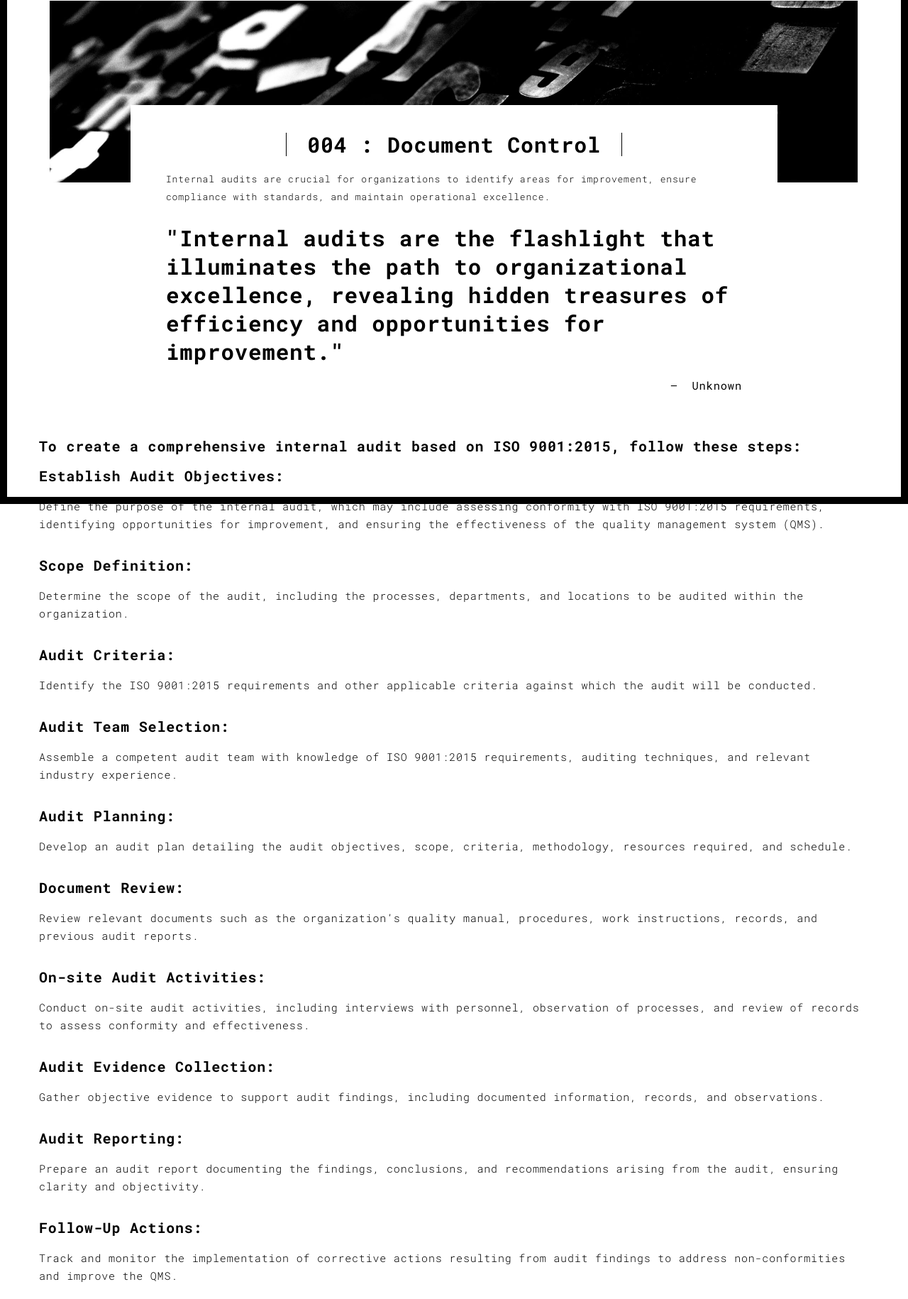
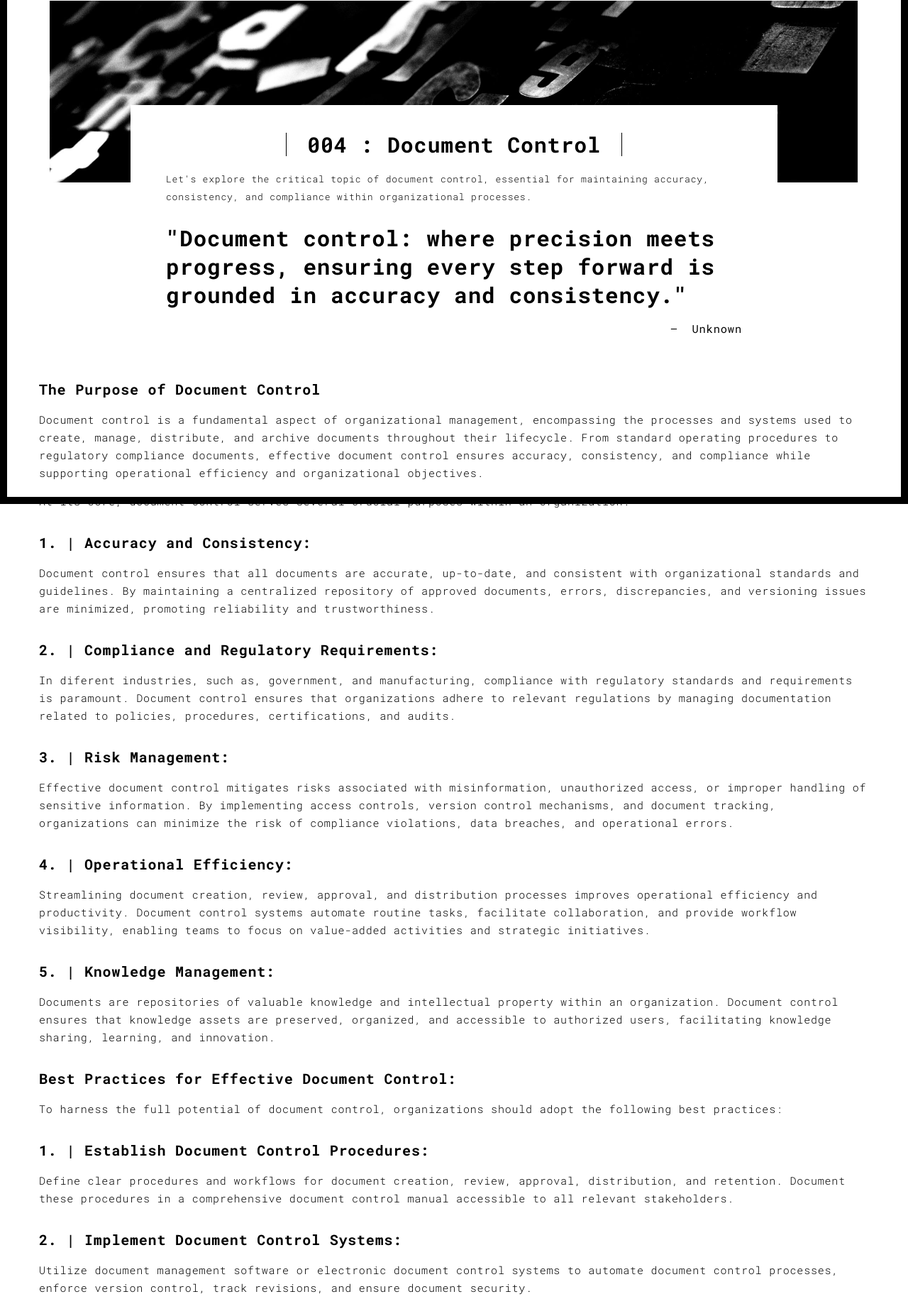
Before and after one commit to Gymmybear33/portfolio, a Flask app: page /dc.html in a window 1280 px wide. Shown: the part 90-1920 px from the top of the page at 71% size. Run offline with Flask 3, Linux system fonts and the light colour scheme; some libraries are stand-ins or nearby versions.

Commit message:
completed dc site and started fmea

```diff
--- a/templates/ca.html
+++ b/templates/ca.html
@@ -105,7 +105,9 @@
         </div>
       </div>
 
-
+      <blockquote>
+        <small class="pull-right">Jayson Reyes</small>
+      </blockquote>
 
       <!-- <div class="col-md-8 col-md-offset-2 section-container-spacer">
         <div class="row">
--- a/templates/dc.html
+++ b/templates/dc.html
@@ -69,70 +69,78 @@
           <div class="text-center">
             <h1 class="h2">004 : Document Control</h1>
           </div>
-          <p class="p-size-title">Internal audits are crucial for organizations to identify areas for improvement, ensure compliance with standards, and maintain operational excellence.</p>
+          <p class="p-size-title">Let's explore the critical topic of document control, essential for maintaining accuracy, consistency, and compliance within organizational processes.</p>
 
           <blockquote>
-            <p>"Internal audits are the flashlight that illuminates the path to organizational excellence, revealing hidden treasures of efficiency and opportunities for improvement."</p>
+            <p>"Document control: where precision meets progress, ensuring every step forward is grounded in accuracy and consistency."</p>
             <small class="pull-right">Unknown</small>
           </blockquote>
         </div>
       </div>
       <div class="col-md-12 col-md-offset-0 section-container-spacer">
         <div class="row">
-          <h3>To create a comprehensive internal audit based on ISO 9001:2015, follow these steps:</h3>
-          <h3>Establish Audit Objectives:</h3>
-          <p class="p-size-info">Define the purpose of the internal audit, which may include assessing conformity with ISO 9001:2015 requirements, identifying opportunities for improvement, and ensuring the effectiveness of the quality management system (QMS).</p>
+          <h3>The Purpose of Document Control</h3>
+          <p class="p-size-info">Document control is a fundamental aspect of organizational management, encompassing the processes and systems used to create, manage, distribute, and archive documents throughout their lifecycle. From standard operating procedures to regulatory compliance documents, effective document control ensures accuracy, consistency, and compliance while supporting operational efficiency and organizational objectives.</p>
+          <p class="p-size-info">At its core, document control serves several crucial purposes within an organization:</p>
         </div>
         <div class="row">
-          <h3>Scope Definition:</h3>
-          <p class="p-size-info">Determine the scope of the audit, including the processes, departments, and locations to be audited within the organization.</p>
+          <h3>1. | Accuracy and Consistency:</h3>
+          <p class="p-size-info">Document control ensures that all documents are accurate, up-to-date, and consistent with organizational standards and guidelines. By maintaining a centralized repository of approved documents, errors, discrepancies, and versioning issues are minimized, promoting reliability and trustworthiness.</p>
         </div>
         <div class="row">
-          <h3>Audit Criteria:</h3>
-          <p class="p-size-info">Identify the ISO 9001:2015 requirements and other applicable criteria against which the audit will be conducted.</p>
+          <h3>2. | Compliance and Regulatory Requirements:</h3>
+          <p class="p-size-info">In diferent industries, such as, government, and manufacturing, compliance with regulatory standards and requirements is paramount. Document control ensures that organizations adhere to relevant regulations by managing documentation related to policies, procedures, certifications, and audits.</p>
         </div>
         <div class="row">
-          <h3>Audit Team Selection:</h3>
-          <p class="p-size-info">Assemble a competent audit team with knowledge of ISO 9001:2015 requirements, auditing techniques, and relevant industry experience.</p>
+          <h3>3. | Risk Management:</h3>
+          <p class="p-size-info">Effective document control mitigates risks associated with misinformation, unauthorized access, or improper handling of sensitive information. By implementing access controls, version control mechanisms, and document tracking, organizations can minimize the risk of compliance violations, data breaches, and operational errors.</p>
         </div>
         <div class="row">
-          <h3>Audit Planning:</h3>
-          <p class="p-size-info">Develop an audit plan detailing the audit objectives, scope, criteria, methodology, resources required, and schedule.</p>
+          <h3>4. | Operational Efficiency:</h3>
+          <p class="p-size-info">Streamlining document creation, review, approval, and distribution processes improves operational efficiency and productivity. Document control systems automate routine tasks, facilitate collaboration, and provide workflow visibility, enabling teams to focus on value-added activities and strategic initiatives.</p>
         </div>
         <div class="row">
-          <h3>Document Review:</h3>
-          <p class="p-size-info">Review relevant documents such as the organization’s quality manual, procedures, work instructions, records, and previous audit reports.</p>
+          <h3>5. | Knowledge Management:</h3>
+          <p class="p-size-info">Documents are repositories of valuable knowledge and intellectual property within an organization. Document control ensures that knowledge assets are preserved, organized, and accessible to authorized users, facilitating knowledge sharing, learning, and innovation.</p>
         </div>
         <div class="row">
-          <h3>On-site Audit Activities:</h3>
-          <p class="p-size-info">Conduct on-site audit activities, including interviews with personnel, observation of processes, and review of records to assess conformity and effectiveness.</p>
+          <h3>Best Practices for Effective Document Control:</h3>
+          <p class="p-size-info">To harness the full potential of document control, organizations should adopt the following best practices:</p>
         </div>
         <div class="row">
-          <h3>Audit Evidence Collection:</h3>
-          <p class="p-size-info">Gather objective evidence to support audit findings, including documented information, records, and observations.</p>
+          <h3>1. | Establish Document Control Procedures:</h3>
+          <p class="p-size-info">Define clear procedures and workflows for document creation, review, approval, distribution, and retention. Document these procedures in a comprehensive document control manual accessible to all relevant stakeholders.</p>
         </div>
         <div class="row">
-          <h3>Audit Reporting:</h3>
-          <p class="p-size-info">Prepare an audit report documenting the findings, conclusions, and recommendations arising from the audit, ensuring clarity and objectivity.</p>
+          <h3>2. | Implement Document Control Systems:</h3>
+          <p class="p-size-info">Utilize document management software or electronic document control systems to automate document control processes, enforce version control, track revisions, and ensure document security.</p>
         </div>
         <div class="row">
-          <h3>Follow-Up Actions:</h3>
-          <p class="p-size-info">Track and monitor the implementation of corrective actions resulting from audit findings to address non-conformities and improve the QMS.</p>
+          <h3>3. | Standardize Document Formats and Naming Conventions:</h3>
+          <p class="p-size-info">Adopt standardized document formats, templates, and naming conventions to promote consistency and facilitate document retrieval. Consistent naming conventions make it easier to locate and reference documents efficiently.</p>
         </div>
         <div class="row">
-          <h3>Audit Closure:</h3>
-          <p class="p-size-info">Close the audit by verifying the completion of follow-up actions, updating audit records, and communicating audit results to relevant stakeholders.</p>
+          <h3>4. | Assign Document Ownership and Accountability:</h3>
+          <p class="p-size-info">Clearly define roles and responsibilities for document ownership, review, and approval. Assign accountability to individuals or teams responsible for maintaining document accuracy, relevance, and compliance.</p>
         </div>
         <div class="row">
-          <h3>Continuous Improvement:</h3>
-          <p class="p-size-info">Use audit findings and feedback to identify opportunities for enhancing the effectiveness and efficiency of the internal audit process and the QMS as a whole.</p>
+          <h3>5. | Provide Training and Awareness:</h3>
+          <p class="p-size-info">Train employees on document control policies, procedures, and systems to ensure understanding and compliance. Regularly communicate updates, reminders, and best practices to raise awareness and foster a culture of document control excellence.</p>
         </div>
         <div class="row">
+          <h3>6. | Conduct Regular Audits and Reviews:</h3>
+          <p class="p-size-info">Periodically audit document repositories, review processes, and access controls to identify areas for improvement and ensure compliance with internal policies and external regulations.</p>
+        </div>
+
+        <div class="row">
           <h3>Summary</h3>
-          <p class="p-size-info">By following these steps, you can conduct a comprehensive internal audit aligned with ISO 9001:2015 requirements, contributing to the ongoing improvement of your organization’s quality management practices.</p>
-          <p class="p-size-info">Well, now that you have a better understanding on how to conduct Internal Audits, go and change the World!</p>
+          <p class="p-size-info">Document control is a cornerstone of organizational governance, enabling accuracy, compliance, and efficiency in managing information assets. By implementing robust document control practices, you can minimize risks, enhance operational performance, and drive continual improvement in today’s dynamic business environment.</p>
         </div>
       </div>
+
+      <blockquote>
+        <small class="pull-right">Jayson Reyes</small>
+      </blockquote>
 
 
 
--- a/templates/ia.html
+++ b/templates/ia.html
@@ -134,7 +134,9 @@
         </div>
       </div>
 
-
+      <blockquote>
+        <small class="pull-right">Jayson Reyes</small>
+      </blockquote>
 
       <!-- <div class="col-md-8 col-md-offset-2 section-container-spacer">
         <div class="row">
--- a/templates/rca.html
+++ b/templates/rca.html
@@ -133,7 +133,9 @@
         </div>
       </div>
 
-
+      <blockquote>
+        <small class="pull-right">Jayson Reyes</small>
+      </blockquote>
 
       <!-- <div class="col-md-8 col-md-offset-2 section-container-spacer">
         <div class="row">
```
Also changed, not shown: templates/fmea.html (+18 -16 lines).
